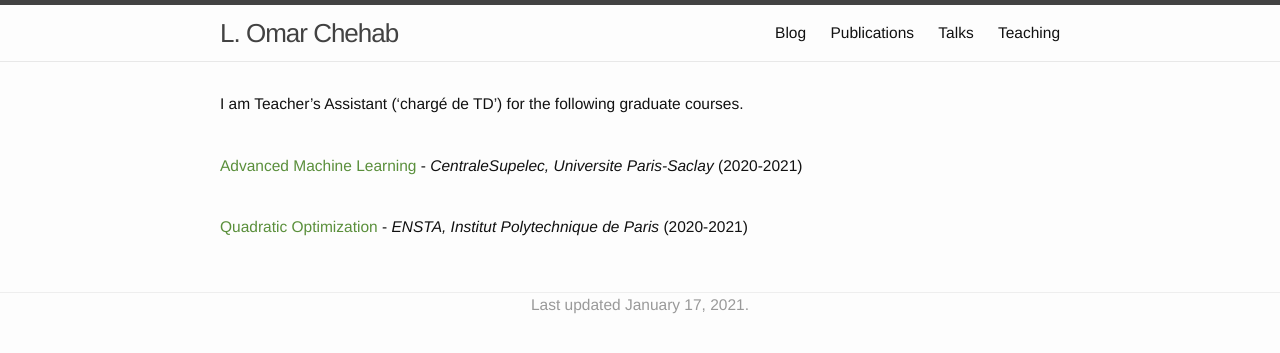
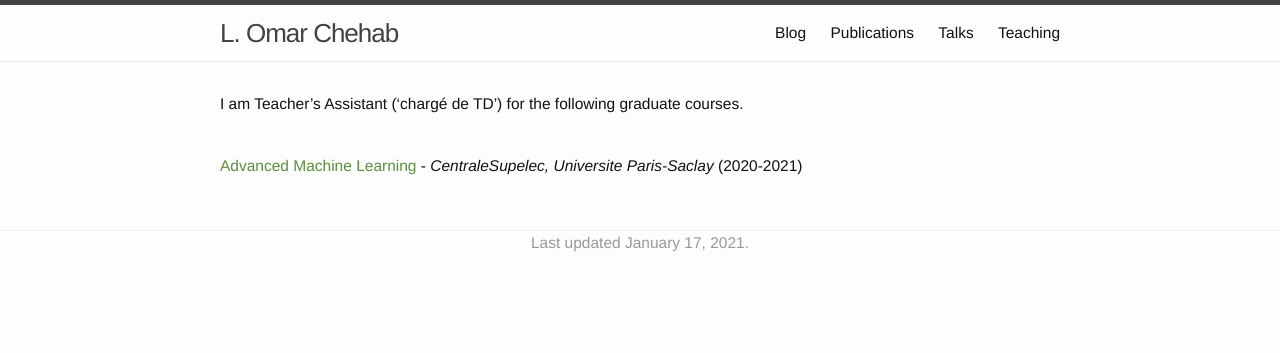
Before and after one commit to l-omar-chehab/l-omar-chehab.github.io, a Jekyll site: the page built from teaching.md, in a window 1280 px wide. Shown: the top 353 px of the page. Built offline with Jekyll 4.4.1, drawn with Linux system fonts in a browser that asks for light colours.

Commit message:
Update 2020.yml

```diff
--- a/_data/teaching/2020.yml
+++ b/_data/teaching/2020.yml
@@ -4,8 +4,3 @@
   name: Advanced Machine Learning
   institution: CentraleSupelec, Universite Paris-Saclay
   year: 2020-2021
-
-- layout: teaching_omar. # this does not change anything I think
-  name: Quadratic Optimization
-  institution: ENSTA, Institut Polytechnique de Paris
-  year: 2020-2021
```
